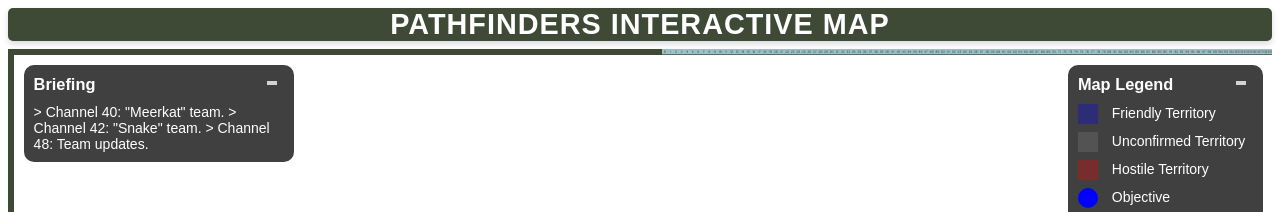
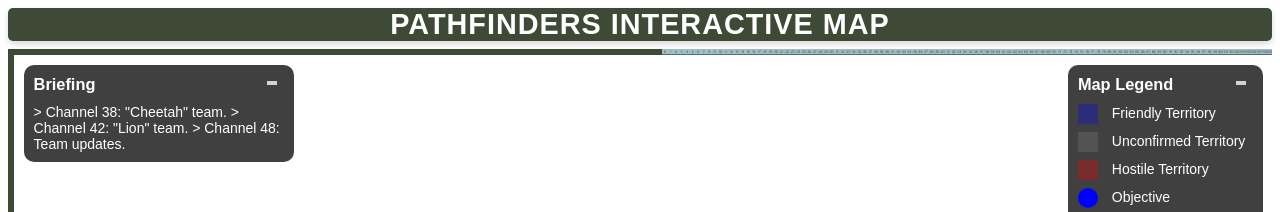
Before and after one commit to skwiddle/PTHFNDRS, a website with bundled scripts: page public/index.html in a window 1280 px wide. Shown: the top 212 px of the page. Built offline with nearby package versions, Linux system fonts and the light colour scheme; files whose address does not match are found by name.

Commit message:
operation saturday

```diff
--- a/public/index.html
+++ b/public/index.html
@@ -78,8 +78,8 @@
     <div class="panel" id="briefing">
       <button class="toggle-button"><div></div></button>
       <h3>Briefing</h3>
-> Channel 40: "Meerkat" team.
-> Channel 42: "Snake" team.
+> Channel 38: "Cheetah" team.
+> Channel 42: "Lion" team.
 > Channel 48: Team updates.
     </div>
 
```
